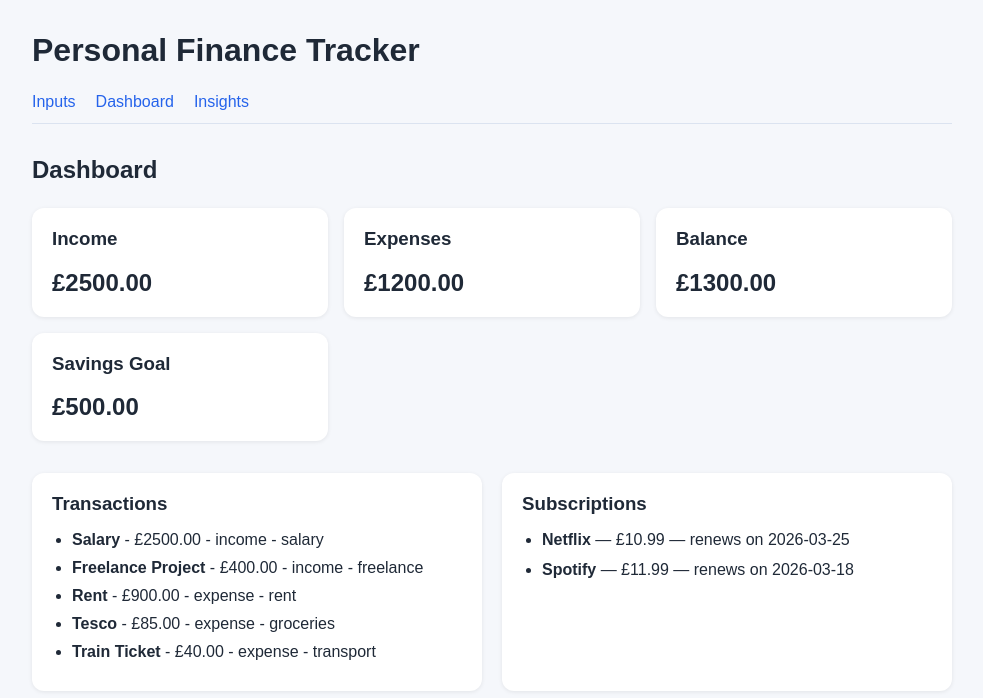
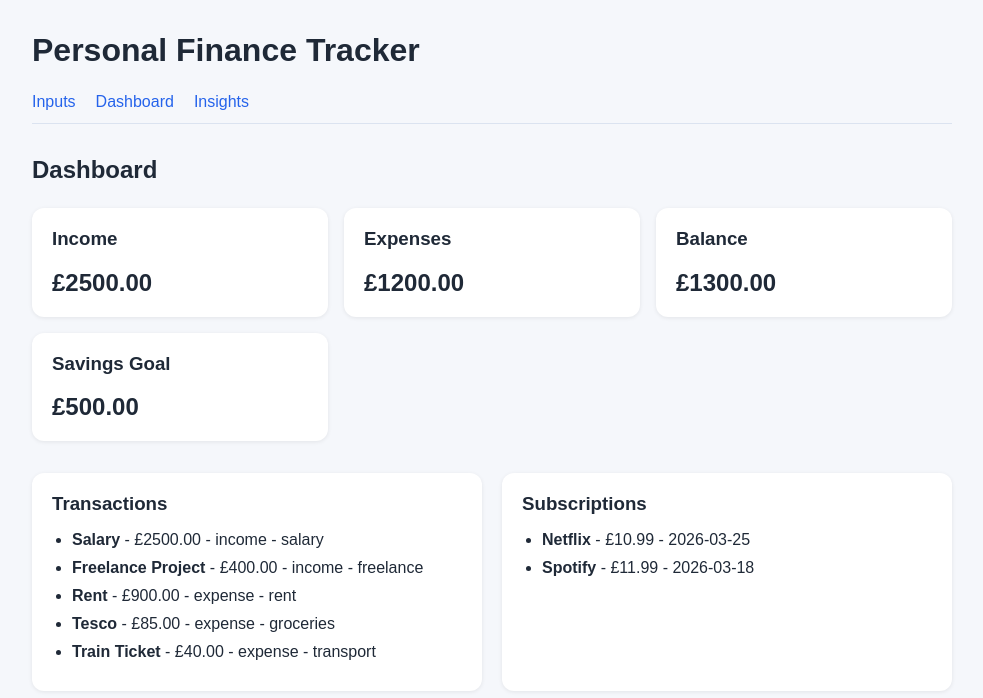
Before and after one commit to amnaShouket/finance_tracker, a React (Vite) app in the folder frontend/: page /dashboard in a window 1280 px wide. Shown: the top 698 px of the page, without its empty margins (148-1131 px from the left). Built offline with nearby package versions, Linux system fonts and the light colour scheme.

Commit message:
extract subscription list into reusable component

```diff
--- /dev/null
+++ b/frontend/src/components/SubscripitonList.tsx
@@ -0,0 +1,17 @@
+import type {Subscription} from "../types/finance";
+
+type SubscriptionListProps = {
+    subscriptions: Subscription[];
+}
+
+export default function SubscriptionList({subscriptions}: SubscriptionListProps){
+    return (
+        <ul style = {{paddingLeft:"20px", margin:0}}>
+            {subscriptions.map((subscription) => (
+                <li key = {subscription.id} style = {{marginBottom:"10px"}}>
+                    <strong>{subscription.name}</strong> - £{subscription.monthlyCost.toFixed(2)} - {subscription.renewalDate}
+                </li>
+            ))}
+        </ul>
+    )
+}
--- a/frontend/src/pages/DashboardPage.tsx
+++ b/frontend/src/pages/DashboardPage.tsx
@@ -1,6 +1,7 @@
 import {subscriptions, transactions } from "../data/mockData";
 import {useFinance} from "../hooks/FinanceContext";
 import TransactionList from "../components/TransactionList";
+import SubscriptionList from "../components/SubscripitonList";
 
 export default function DashboardPage() {
 
@@ -106,15 +107,7 @@ export default function DashboardPage() {
           }}
         >
           <h3 style={{ marginBottom: "16px" }}>Subscriptions</h3>
-          <ul style={{ paddingLeft: "20px" }}>
-            {subscriptions.map((subscription) => (
-              <li key={subscription.id} style={{ marginBottom: "12px" }}>
-                <strong>{subscription.name}</strong> — £
-                {subscription.monthlyCost.toFixed(2)} — renews on{" "}
-                {subscription.renewalDate}
-              </li>
-            ))}
-          </ul>
+          <SubscriptionList subscriptions = {subscriptions}/>
         </div>
       </div>
     </div>
```
